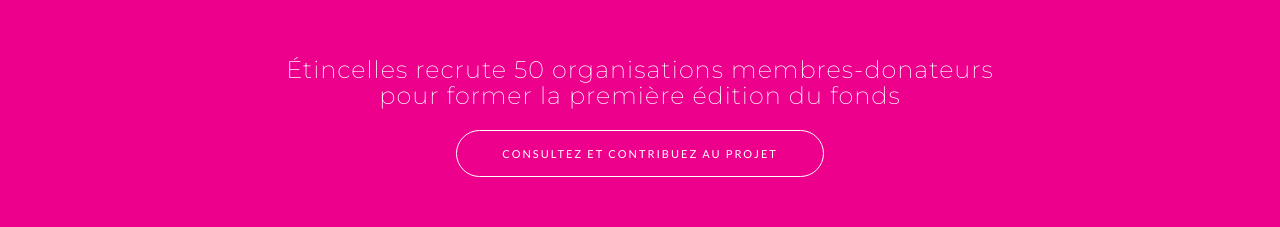
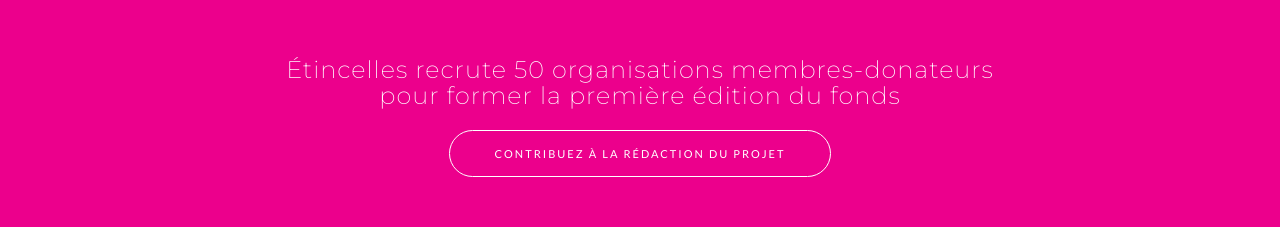
Before and after one commit to etincelles/etincelles.github.io, a website: page index.html in a window 1280 px wide. Shown: the part 2600-2827 px from the top of the page. Drawn offline with nearby package versions, Linux system fonts and the light colour scheme; a web font is replaced by a local one.

Commit message:
Update index.html

```diff
--- a/index.html
+++ b/index.html
@@ -152,7 +152,7 @@
                 <div class="col-md-8 col-md-offset-2">
                     <h3 class="section-heading">Étincelles recrute 50 organisations membres-donateurs pour former la première édition du fonds</p>
                     <div class="badges">
-                       <a href="https://docs.google.com/document/d/15ZoG9U5g3GnQwbUBlF8dBLjKe924ajBLPSOcWknloaY/edit" class="btn btn-outline btn-xl page-scroll">Consultez et contribuez au projet</a>
+                       <a href="https://docs.google.com/document/d/15ZoG9U5g3GnQwbUBlF8dBLjKe924ajBLPSOcWknloaY/edit" class="btn btn-outline btn-xl page-scroll">Contribuez à la rédaction du projet</a>
                     </div>
                     <div class="section"></div>
                 </div>
```
